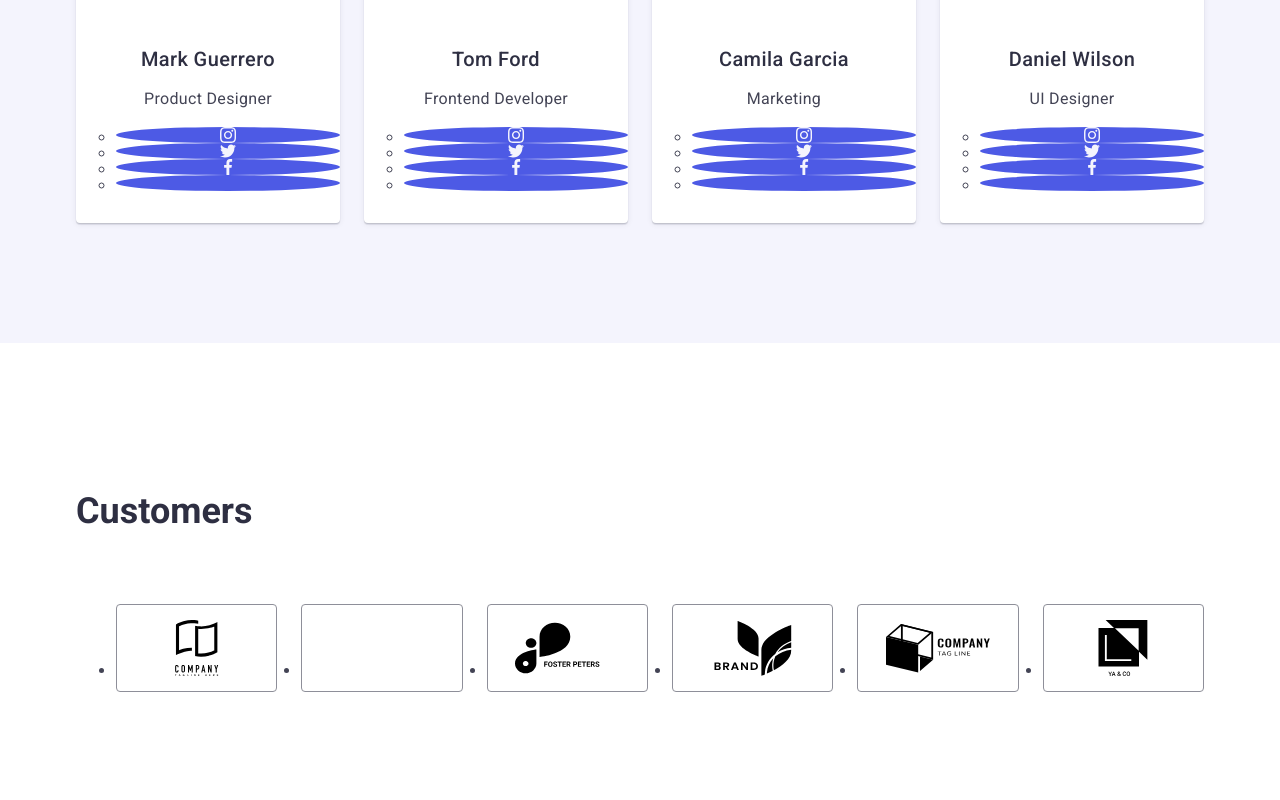
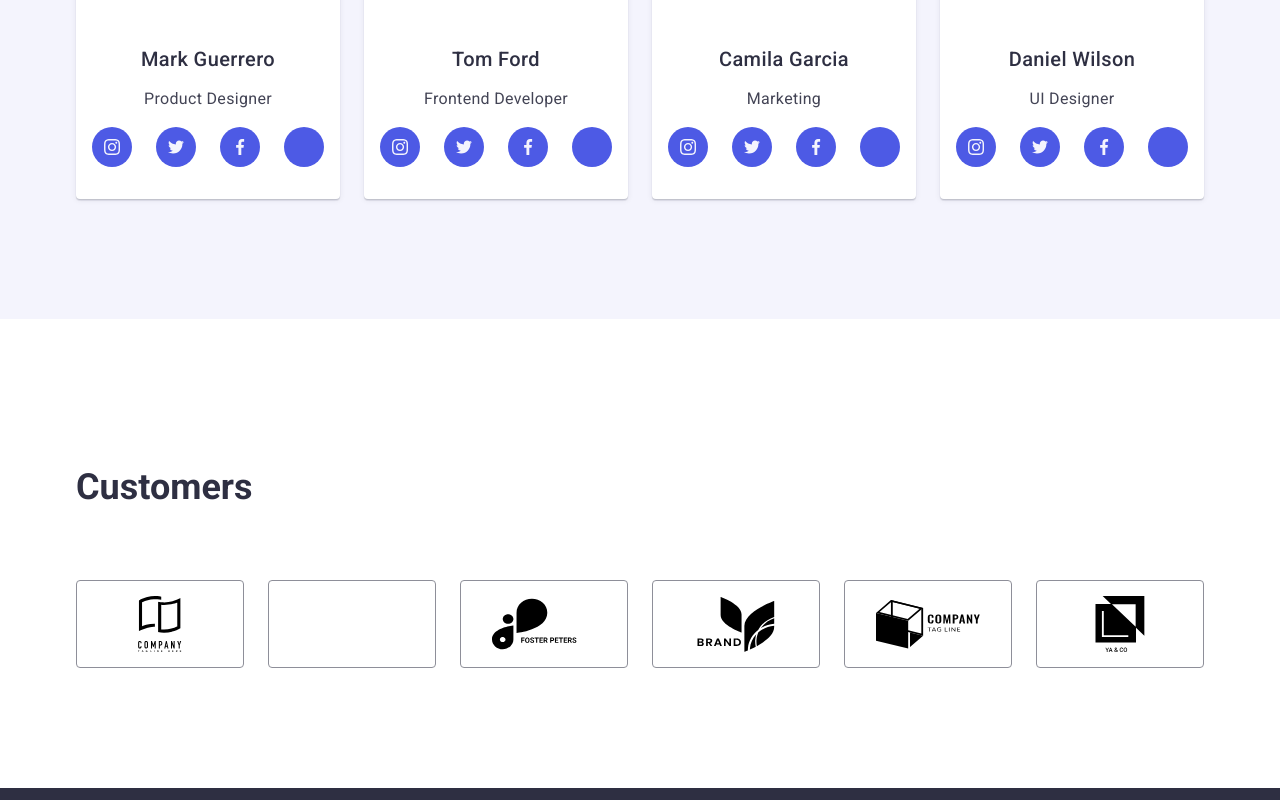
Before and after one commit to MrKyrylo/goit-makeup-hw-04, a plain HTML site: page index.html in a window 1280 px wide. Shown: the part 2220-3020 px from the top of the page. Drawn offline with nearby package versions, Linux system fonts and the light colour scheme; files whose address does not match are found by name.

Commit message:
new commit

```diff
--- a/css/styles.css
+++ b/css/styles.css
@@ -1,3 +1,5 @@
+/* Для початку */
+
 ::after {
     content: '';
     position: absolute;
@@ -24,6 +26,10 @@ body {
     color: #434455;
     background-color: var(--white);
 }
+
+/* Для початку */
+
+
 
 .logo-header {
     font-family: "Raleway", sans-serif;
@@ -524,40 +530,6 @@ body {
     margin-bottom: 8px;
 }
 
-.social-networks {
-    display: flex;
-    justify-content: center;
-    gap: 24px;
-}
-
-.social-networks-item {
-    width: 40px;
-    height: 40px;
-    transition: background-color 250ms cubic-bezier(0.4, 0, 0.2, 1);
-}
-
-.social-network-link {
-    width: 100%;
-    height: 100%;
-    background-color: #4d5ae5;
-    border-radius: 50%;
-    display: flex;
-    justify-content: center;
-    align-items: center;
-}
-
-.social-network-link:hover {
-    background-color: #404bbf;
-}
-
-.social-network-link:focus {
-    background-color: #404bbf;
-}
-
-.icon-link {
-    fill:  #f4f4fd;
-}
-
 .fifth-section {
     padding-top: 120px;
     padding-bottom: 120px;
@@ -734,6 +706,10 @@ body {
     fill: #ffffff;
 }
 
+/* -----/* Модальне вікно-----/* */
+
+
+
 .advantages-list:hover {
     box-shadow: 0px 1px 6px rgba(46, 47, 66, 0.08), 0px 1px 1px rgba(46, 47, 66, 0.16), 0px 2px 1px rgba(46, 47, 66, 0.08);
 }
@@ -811,3 +787,41 @@ body {
 .svg-footer-portfolio {
     fill: var(--pretty)
 }
+
+/* Основна сторінка Social Media 4 секція */
+
+.social-media-of-person-list {
+    display: flex;
+    justify-content: center;
+    gap: 24px;
+}
+
+.social-media-of-person-item {
+    width: 40px;
+    height: 40px;
+    transition: background-color 250ms cubic-bezier(0.4, 0, 0.2, 1);
+}
+
+.social-media-link {
+    width: 100%;
+    height: 100%;
+    background-color: #4d5ae5;
+    border-radius: 50%;
+    display: flex   ;
+    justify-content: center;
+    align-items: center;
+}
+
+.social-media-link:hover {
+    background-color: #404bbf;
+}
+
+.social-media-link:focus {
+    background-color: #404bbf;
+}
+
+.icon-link {
+    fill:  #f4f4fd;
+}
+
+/* Основна сторінка Social Media 4 секція */
--- a/index.html
+++ b/index.html
@@ -163,30 +163,30 @@
               <div class="person-and-job">
                 <h3 class="person">Mark Guerrero</h3>
                 <p class="person-text">Product Designer</p>
-                <ul>
-                  <li>
-                    <a href="" class="social-network-link">
+                <ul class="social-media-of-person-list list">
+                  <li class="social-media-of-person-item">
+                    <a href="" class="social-media-link">
                       <svg width="16" height="16" class="icon-link">
                         <use href="./images/icons.svg#icon-instagram"></use>
                       </svg>
                     </a>
                   </li>
-                  <li>
-                    <a href="" class="social-network-link">
+                  <li class="social-media-of-person-item">
+                    <a href="" class="social-media-link">
                       <svg width="16" height="16" class="icon-link">
                         <use href="./images/icons.svg#icon-twitter"></use>
                       </svg>
                     </a>
                   </li>
-                  <li>
-                    <a href="" class="social-network-link">
+                  <li class="social-media-of-person-item">
+                    <a href="" class="social-media-link">
                       <svg width="16" height="16" class="icon-link">
                         <use href="./images/icons.svg#icon-facebook"></use>
                       </svg>
                     </a>
                   </li>
-                  <li>
-                    <a href="" class="social-network-link">
+                  <li class="social-media-of-person-item">
+                    <a href="" class="social-media-link">
                       <svg width="16" height="16" class="icon-link">
                         <use href="./images/icons.svg#icon-linkedin"></use>
                       </svg>
@@ -205,30 +205,30 @@
               <div class="person-and-job">
                 <h3 class="person">Tom Ford</h3>
                 <p class="person-text">Frontend Developer</p>
-                <ul>
-                  <li>
-                    <a href="" class="social-network-link">
+                <ul class="social-media-of-person-list list">
+                  <li class="social-media-of-person-item ">
+                    <a href="" class="social-media-link">
                       <svg width="16" height="16" class="icon-link">
                         <use href="./images/icons.svg#icon-instagram"></use>
                       </svg>
                     </a>
                   </li>
-                  <li>
-                    <a href="" class="social-network-link">
+                  <li class="social-media-of-person-item list">
+                    <a href="" class="social-media-link">
                       <svg width="16" height="16" class="icon-link">
                         <use href="./images/icons.svg#icon-twitter"></use>
                       </svg>
                     </a>
                   </li>
-                  <li>
-                    <a href="" class="social-network-link">
+                  <li class="social-media-of-person-item">
+                    <a href="" class="social-media-link">
                       <svg width="16" height="16" class="icon-link">
                         <use href="./images/icons.svg#icon-facebook"></use>
                       </svg>
                     </a>
                   </li>
-                  <li>
-                    <a href="" class="social-network-link">
+                  <li class="social-media-of-person-item">
+                    <a href="" class="social-media-link">
                       <svg width="16" height="16" class="icon-link">
                         <use href="./images/icons.svg#icon-linkedin"></use>
                       </svg>
@@ -247,30 +247,30 @@
               <div class="person-and-job">
                 <h3 class="person">Camila Garcia</h3>
                 <p class="person-text">Marketing</p>
-                <ul>
-                  <li>
-                    <a href="" class="social-network-link">
+                <ul class="social-media-of-person-list list">
+                  <li class="social-media-of-person-item">
+                    <a href="" class="social-media-link">
                       <svg width="16" height="16" class="icon-link">
                         <use href="./images/icons.svg#icon-instagram"></use>
                       </svg>
                     </a>
                   </li>
-                  <li>
-                    <a href="" class="social-network-link">
+                  <li class="social-media-of-person-item">
+                    <a href="" class="social-media-link">
                       <svg width="16" height="16" class="icon-link">
                         <use href="./images/icons.svg#icon-twitter"></use>
                       </svg>
                     </a>
                   </li>
-                  <li>
-                    <a href="" class="social-network-link">
+                  <li class="social-media-of-person-item">
+                    <a href="" class="social-media-link">
                       <svg width="16" height="16" class="icon-link">
                         <use href="./images/icons.svg#icon-facebook"></use>
                       </svg>
                     </a>
                   </li>
-                  <li>
-                    <a href="" class="social-network-link">
+                  <li class="social-media-of-person-item">
+                    <a href="" class="social-media-link">
                       <svg width="16" height="16" class="icon-link">
                         <use href="./images/icons.svg#icon-linkedin"></use>
                       </svg>
@@ -289,30 +289,30 @@
               <div class="person-and-job">
                 <h3 class="person">Daniel Wilson</h3>
                 <p class="person-text">UI Designer</p>
-                <ul>
-                  <li>
-                    <a href="" class="social-network-link">
+                <ul class="social-media-of-person-list list">
+                  <li class="social-media-of-person-item">
+                    <a href="" class="social-media-link">
                       <svg width="16" height="16" class="icon-link">
                         <use href="./images/icons.svg#icon-instagram"></use>
                       </svg>
                     </a>
                   </li>
-                  <li>
-                    <a href="" class="social-network-link">
+                  <li class="social-media-of-person-item">
+                    <a href="" class="social-media-link">
                       <svg width="16" height="16" class="icon-link">
                         <use href="./images/icons.svg#icon-twitter"></use>
                       </svg>
                     </a>
                   </li>
-                  <li>
-                    <a href="" class="social-network-link">
+                  <li class="social-media-of-person-item">
+                    <a href="" class="social-media-link">
                       <svg width="16" height="16" class="icon-link">
                         <use href="./images/icons.svg#icon-facebook"></use>
                       </svg>
                     </a>
                   </li>
-                  <li>
-                    <a href="" class="social-network-link">
+                  <li class="social-media-of-person-item">
+                    <a href="" class="social-media-link">
                       <svg width="16" height="16" class="icon-link">
                         <use href="./images/icons.svg#icon-linkedin"></use>
                       </svg>
@@ -327,7 +327,7 @@
       <section class="fifth-section">
         <div class="container">
             <h2 class="headline-fifth-section">Customers</h2>
-            <ul class="list-of-customers">
+            <ul class="list-of-customers list">
               <li class="customers-item">
                 <a href="/" class="customers-link">
                   <svg width="104" height="56" class="svg_customers">
@@ -387,7 +387,7 @@
           </div>
           <div>
             <p class="social-media-footer">Social media</p>
-            <ul class="social-media-list-footer">
+            <ul class="social-media-list-footer list">
               <li class="social-media-item-footer">
                 <a href="" class="social-media-link-footer"></a>
                 <svg width="24" height="24" class="svg-footer">
```
Also changed, not shown: portfolio.html (+1 -1 lines).
